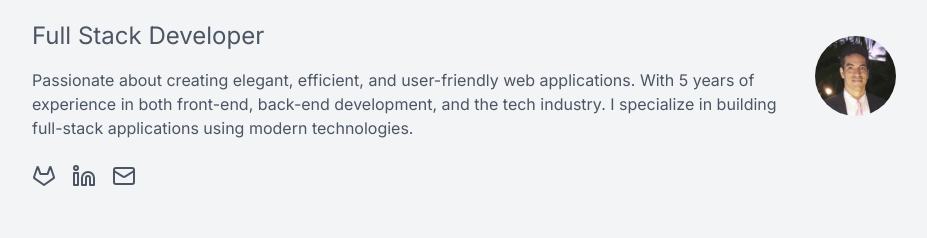
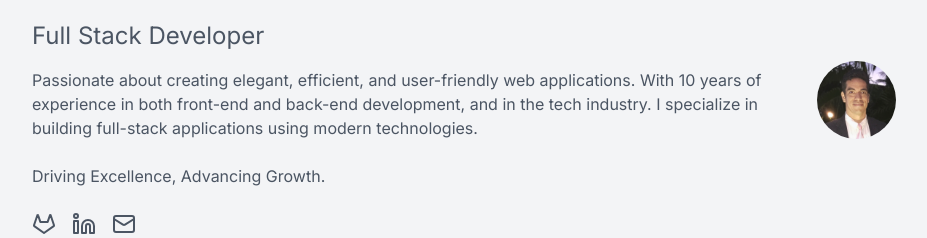
Before and after one commit to Jaydmart/dxag-portfolio, a Next.js app: page / in a window 1280 px wide. Shown: the part 136-374 px from the top of the page, without its empty margins (176-1103 px from the left). Built offline with nearby package versions, Linux system fonts and the light colour scheme.

Commit message:
Update Introduction.tsx

```diff
--- a/app/components/Introduction.tsx
+++ b/app/components/Introduction.tsx
@@ -9,7 +9,10 @@ export default function Introduction() {
           <h1 className="text-4xl font-bold mb-4 dark:text-white">David Avila</h1>
           <h2 className="text-2xl text-gray-600 dark:text-gray-300 mb-4">Full Stack Developer</h2>
           <p className="text-gray-600 dark:text-gray-300 mb-6">
-            Passionate about creating elegant, efficient, and user-friendly web applications. With 5 years of experience in both front-end, back-end development, and the tech industry. I specialize in building full-stack applications using modern technologies.
+            Passionate about creating elegant, efficient, and user-friendly web applications. With 10 years of experience in both front-end and back-end development, and in the tech industry. I specialize in building full-stack applications using modern technologies.
+          </p>
+          <p className="text-gray-600 dark:text-gray-300 mb-6">
+            Driving Excellence, Advancing Growth.
           </p>
           <div className="flex space-x-4">
             <a
```
